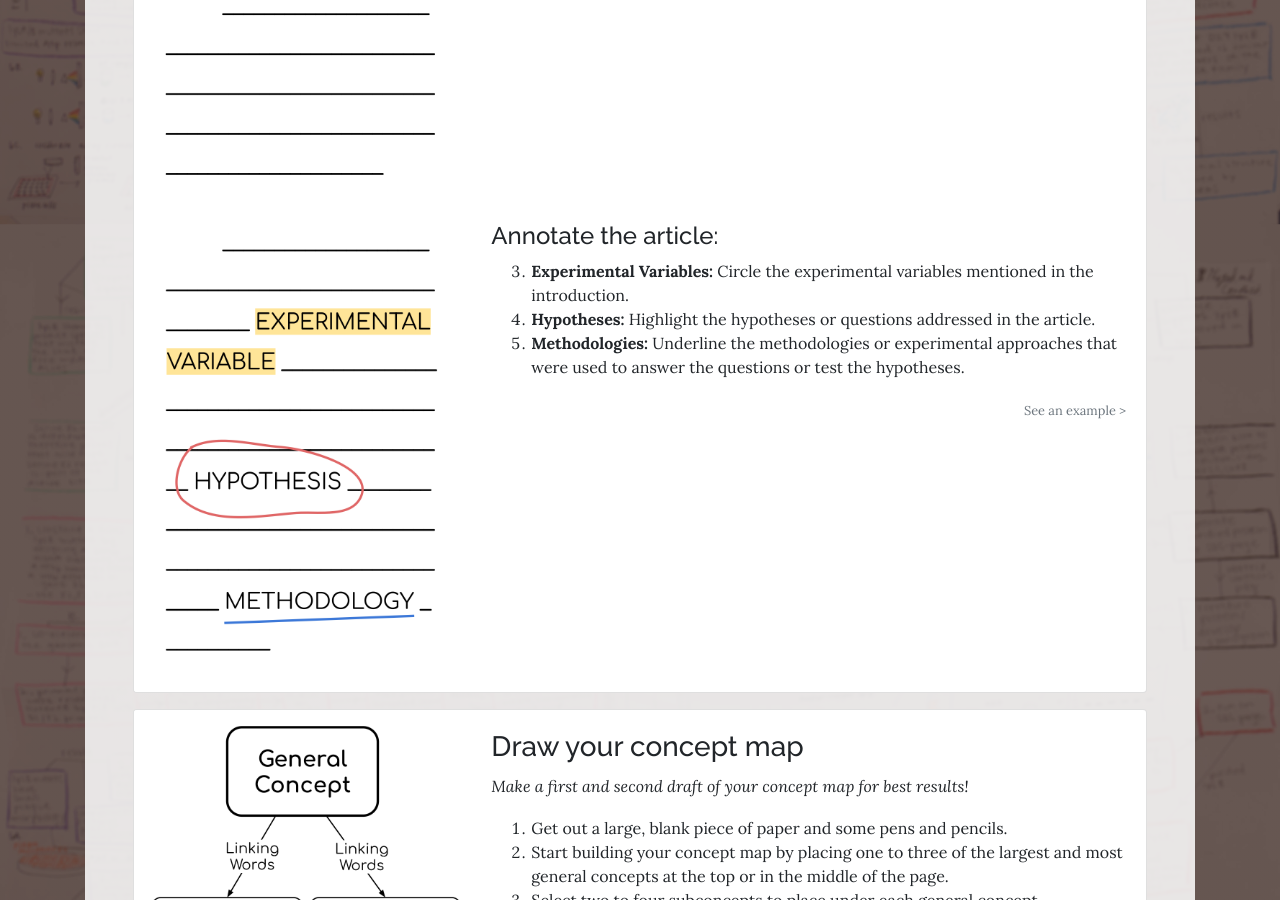
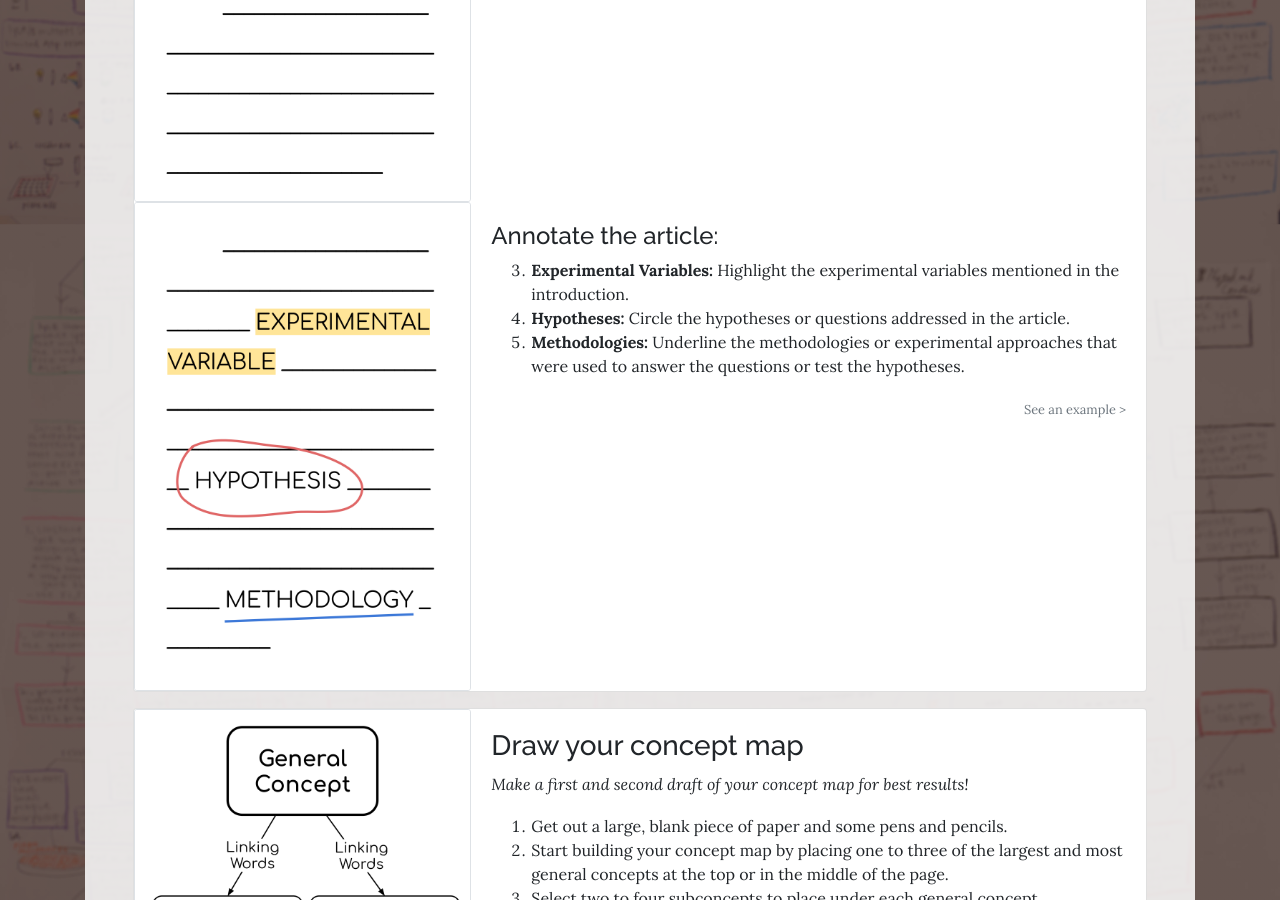
Before and after one commit to woof84/woof84.github.io-creates, a Jekyll site: the page built from c.html, in a window 1280 px wide and 900 px high, scrolled down 745 px. Built offline with Jekyll 4.4.1, drawn with Linux system fonts in a browser that asks for light colours; nearby versions of some CDN libraries.

Commit message:
add image borders and alt text

```diff
--- a/c.html
+++ b/c.html
@@ -25,7 +25,7 @@
                                 <p><em>To make a great concept map, you will need to do a careful reading of the introduction. Here's how to do it:</em></p>
                           </div>
                            <div class="col-md-4"><!-- Image -->
-                               <a data-toggle="modal" data-target="#step-1-1-info" href="#"><img src="{{ '/img/c_definitions_and_summary.png' | absolute_url }}" class="card-img" alt="placeholder image" ></a>
+                               <a data-toggle="modal" data-target="#step-1-1-info" href="#"><img src="{{ '/img/c_definitions_and_summary.png' | absolute_url }}" class="card-img border" alt="Abstracted definitions and summary" ></a>
                           </div>
                           <div class="col-md-8">
                               <div class="card-body">
@@ -41,14 +41,14 @@
                      <!-- Step 1.2 -->
                       <div class="row no-gutters">
                            <div class="col-md-4"><!-- Image -->
-                               <a data-toggle="modal" data-target="#step-1-2-info" href="#"><img src="{{ '/img/c-annotated-article.png' | absolute_url }}" class="card-img" alt="placeholder image" ></a>
+                               <a data-toggle="modal" data-target="#step-1-2-info" href="#"><img src="{{ '/img/c-annotated-article.png' | absolute_url }}" class="card-img border" alt="Abstracted article with experimental variable highlighted, hypothesis circled, and methodology underlined." ></a>
                           </div>
                           <div class="col-md-8">
                               <div class="card-body">
                                   <h4>Annotate the article:</h4>
                                   <ol start="3">
-                                    <li><strong>Experimental Variables: </strong> Circle the experimental variables mentioned in the introduction.</li>
-                                      <li><strong>Hypotheses: </strong> Highlight the hypotheses or questions addressed in the article.</li>
+                                    <li><strong>Experimental Variables: </strong> Highlight the experimental variables mentioned in the introduction.</li>
+                                      <li><strong>Hypotheses: </strong> Circle the hypotheses or questions addressed in the article.</li>
                                       <li><strong>Methodologies: </strong> Underline the methodologies or experimental approaches that were used to answer the questions or test the hypotheses.</li>
                                   </ol>
                                   <p class="card-text text-right"><a data-toggle="modal" data-target="#step-1-2-info" href="#"><small class="text-muted">See an example ></small></a></p>
@@ -62,7 +62,7 @@
                       <!-- Step 2.1 -->
                       <div class="row no-gutters">
                            <div class="col-md-4"><!-- Image -->
-                               <a data-toggle="modal" data-target="#step-2-1-info" href="#"><img src="{{ '/img/c-abstract-concept-map.png' | absolute_url }}" class="card-img" alt="placeholder image" ></a>
+                               <a data-toggle="modal" data-target="#step-2-1-info" href="#"><img src="{{ '/img/c-abstract-concept-map.png' | absolute_url }}" class="card-img border" alt="Abstract representation of a concept map" ></a>
                           </div>
                           <div class="col-md-8">
                               <div class="card-body">
```
